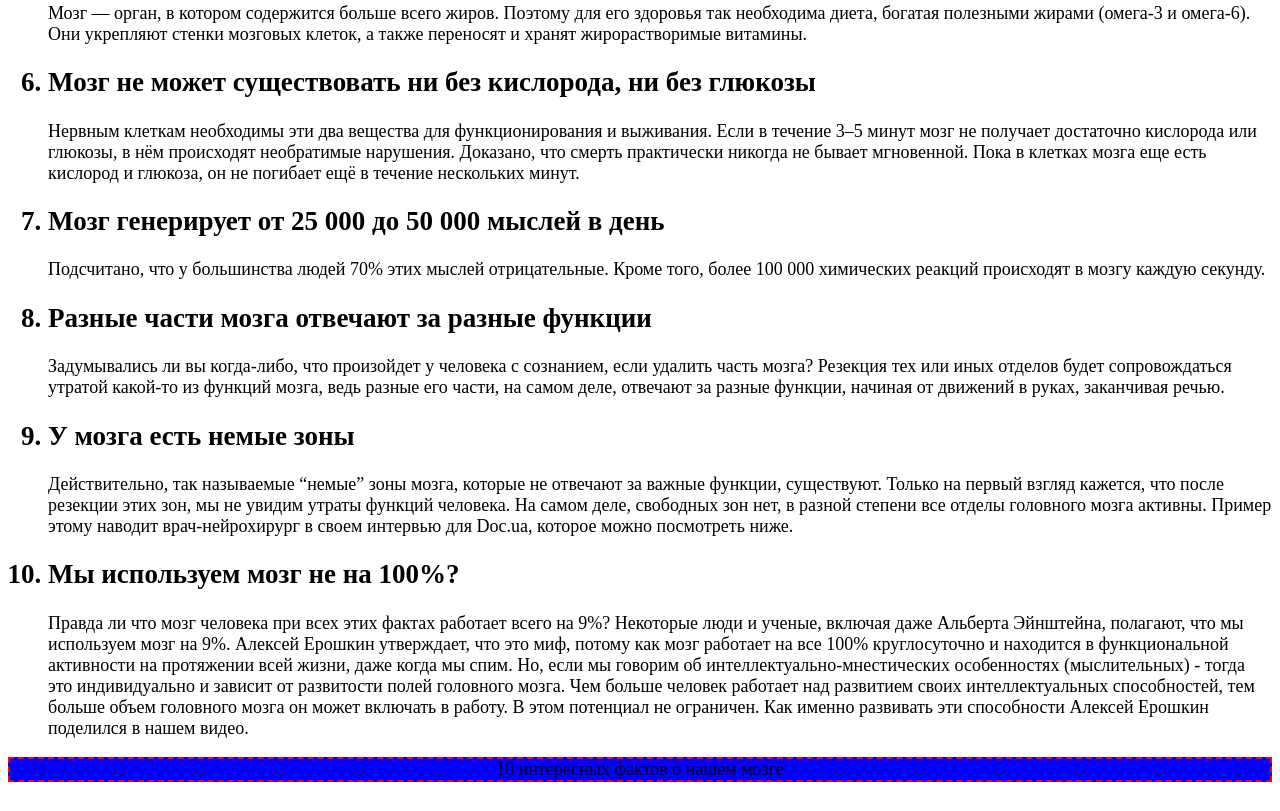
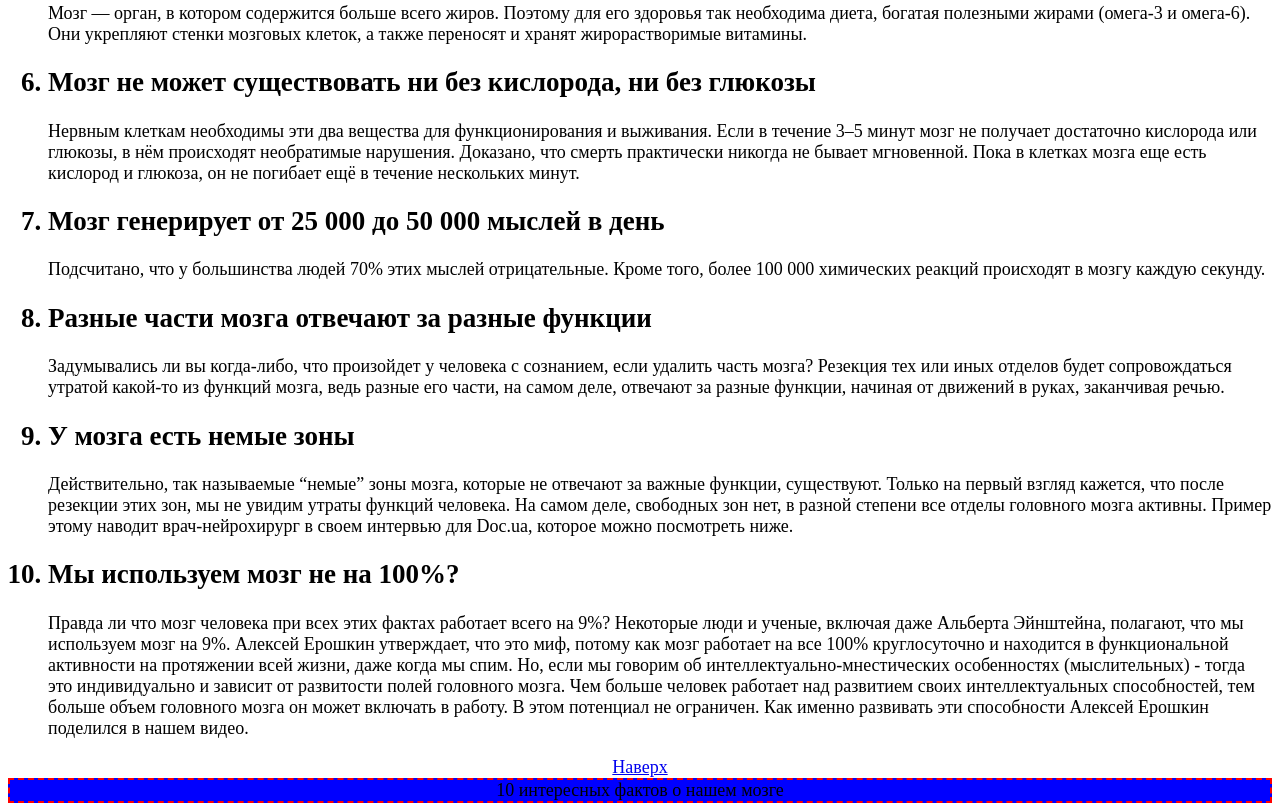
Before and after one commit to 22012haggi/kkkk, a plain HTML site: page index.html in a window 1280 px wide. Shown: the part 575-1386 px from the top of the page. Before the commit the page ends 1365 px from the top, so only its background shows below. Drawn offline with Linux system fonts and the light colour scheme.

Commit message:
Update index.html

```diff
--- a/index.html
+++ b/index.html
@@ -30,6 +30,7 @@
   <h2>  <li> Мы используем мозг не на 100%? </li> </h2>
   <p> Правда ли что мозг человека при всех этих фактах работает всего на 9%? Некоторые люди и ученые, включая даже Альберта Эйнштейна, полагают, что мы используем мозг на 9%. Алексей Ерошкин утверждает, что это миф, потому как мозг работает на все 100% круглосуточно и находится в функциональной активности на протяжении всей жизни, даже когда мы спим. Но, если мы говорим об интеллектуально-мнестических особенностях (мыслительных) - тогда это индивидуально и зависит от развитости полей головного мозга. Чем больше человек работает над развитием своих интеллектуальных способностей, тем больше объем головного мозга он может включать в работу. В этом потенциал не ограничен. Как именно развивать эти способности Алексей Ерошкин поделился в нашем видео. </p>
 </ol>
+         <a class="eee" href="#">Наверх</a>
 <footer>10 интересных фактов о нашем мозге</footer>
     </body>
 </html>
```
